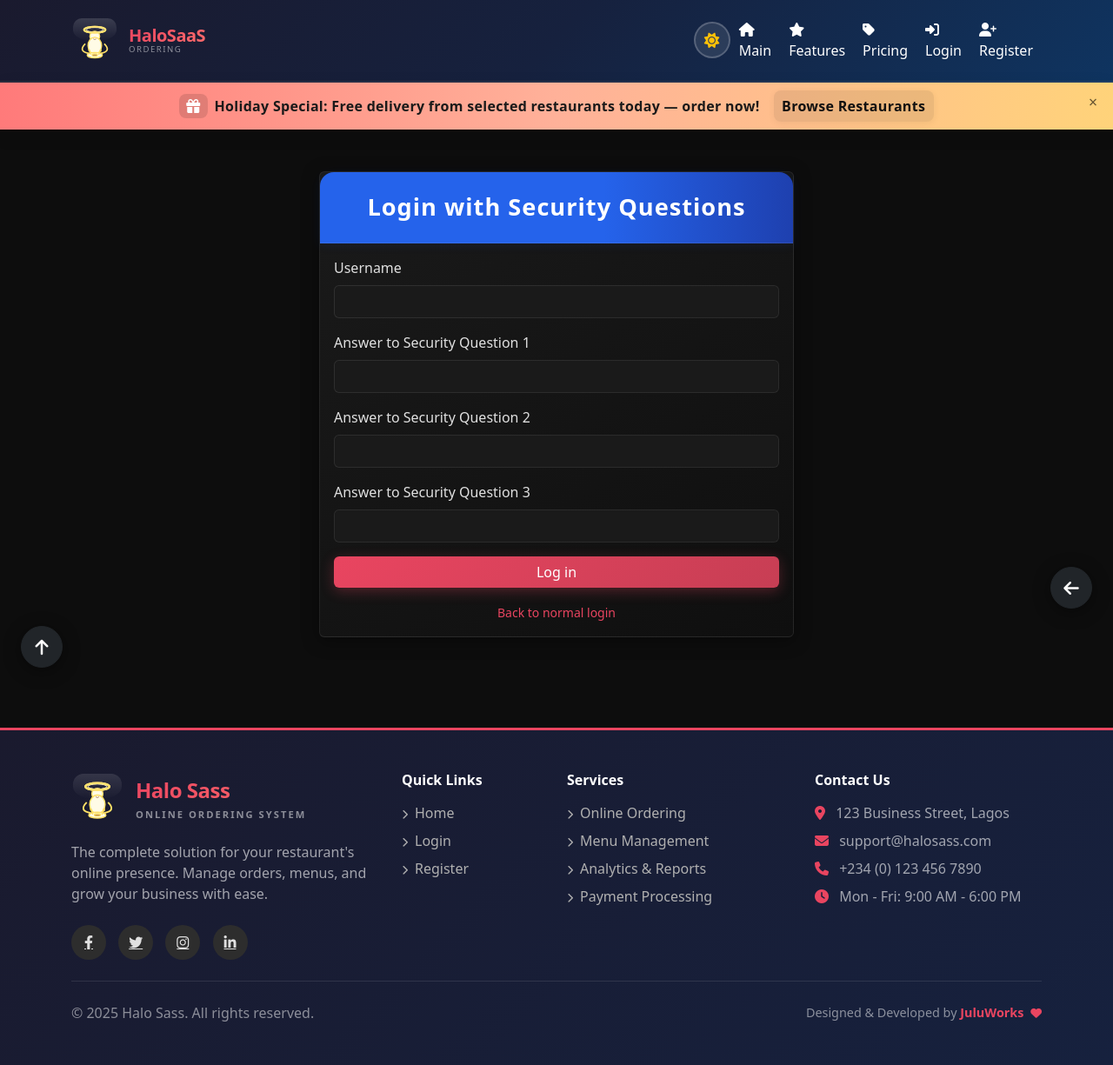
After one commit to Deejulu/halosaas, a Django app: page /accounts/security_question_login/ in a window 1280 px wide. The commit adds this page. Shown: the whole page at 87% size. Run offline with Django 4.2, Linux system fonts and the light colour scheme; parts of the project's set-up code (start-up, migrations or seed data) failed here and were passed over; some libraries are stand-ins or nearby versions.

Commit message:
Add security question login page, link, backend logic, and loader support. Improve header styling.

```diff
--- a/accounts/forms.py
+++ b/accounts/forms.py
@@ -1,7 +1,6 @@
 from django import forms
 from django.contrib.auth.forms import UserCreationForm
 from .models import CustomUser
-
 class CustomUserCreationForm(UserCreationForm):
     email = forms.EmailField(required=True, label='Email address')
     phone_number = forms.CharField(max_length=15, required=False, label='Phone (optional)')
--- /dev/null
+++ b/accounts/security_question_login_form.py
@@ -0,0 +1,25 @@
+from django import forms
+from .models import CustomUser
+
+class SecurityQuestionLoginForm(forms.Form):
+    username = forms.CharField(label='Username', max_length=150)
+    answer1 = forms.CharField(label='Answer to Security Question 1', max_length=100, widget=forms.TextInput(attrs={'placeholder': 'Answer 1'}))
+    answer2 = forms.CharField(label='Answer to Security Question 2', max_length=100, widget=forms.TextInput(attrs={'placeholder': 'Answer 2'}))
+    answer3 = forms.CharField(label='Answer to Security Question 3', max_length=100, widget=forms.TextInput(attrs={'placeholder': 'Answer 3'}))
+
+    def clean(self):
+        cleaned_data = super().clean()
+        username = cleaned_data.get('username')
+        answer1 = cleaned_data.get('answer1', '').lower().strip()
+        answer2 = cleaned_data.get('answer2', '').lower().strip()
+        answer3 = cleaned_data.get('answer3', '').lower().strip()
+        try:
+            user = CustomUser.objects.get(username__iexact=username)
+        except CustomUser.DoesNotExist:
+            raise forms.ValidationError('No user found with this username.')
+        if (user.security_answer1.lower().strip() != answer1 or
+            user.security_answer2.lower().strip() != answer2 or
+            user.security_answer3.lower().strip() != answer3):
+            raise forms.ValidationError('One or more answers are incorrect.')
+        cleaned_data['user'] = user
+        return cleaned_data
--- a/accounts/urls.py
+++ b/accounts/urls.py
@@ -10,6 +10,7 @@ urlpatterns = [
     path('account_recovery/', views.account_recovery, name='account_recovery'),
     # Security questions
     path('security_questions/', views.security_questions, name='security_questions'),
+    path('security_question_login/', views.security_question_login, name='security_question_login'),
     # Password reset (forgot password)
     path('password_reset/', auth_views.PasswordResetView.as_view(), name='password_reset'),
     path('password_reset/done/', auth_views.PasswordResetDoneView.as_view(), name='password_reset_done'),
--- a/accounts/views.py
+++ b/accounts/views.py
@@ -4,6 +4,7 @@ from django.contrib import messages
 from django.contrib.auth.decorators import login_required
 from .forms import CustomUserCreationForm, AccountRecoveryForm, SecurityQuestionsForm
 from .models import CustomUser
+from .security_question_login_form import SecurityQuestionLoginForm
 
 def register(request):
     if request.method == 'POST':
@@ -19,27 +20,26 @@ def register(request):
     return render(request, 'accounts/register.html', {'form': form})
 
 def user_login(request):
+    password_login_failed = False
+    user = None
     if request.method == 'POST':
         username = request.POST['username']
         password = request.POST['password']
         user = authenticate(request, username=username, password=password)
-
         if user is not None:
             login(request, user)
             messages.success(request, f'Welcome back, {username}!')
-            # Set session flag for welcome overlay
             request.session['show_welcome_overlay'] = True
-            # Set loader flag for all users after login
             request.session['show_loader_after_login'] = True
-            # If customer has a preferred restaurant, redirect there
-            if user.role == 'customer' and user.preferred_restaurant:
+            if user.role == 'customer' and hasattr(user, 'preferred_restaurant') and user.preferred_restaurant:
                 messages.info(request, f'Taking you to {user.preferred_restaurant.name}!')
                 return redirect('restaurant_detail', slug=user.preferred_restaurant.slug)
             return redirect('dashboard')
         else:
-            messages.error(request, 'Invalid username or password.')
-
-    return render(request, 'accounts/login.html')
+            password_login_failed = True
+    return render(request, 'accounts/login.html', {
+        'password_login_failed': password_login_failed,
+    })
 
 
 def account_recovery(request):
@@ -75,3 +75,21 @@ def security_questions(request):
         form = SecurityQuestionsForm(instance=request.user)
 
     return render(request, 'accounts/security_questions.html', {'form': form})
+
+def security_question_login(request):
+    form = SecurityQuestionLoginForm(request.POST or None)
+    login_failed = False
+    if request.method == 'POST':
+        if form.is_valid():
+            user = form.cleaned_data['user']
+            login(request, user)
+            messages.success(request, f'Welcome back, {user.username}! (Security Questions)')
+            request.session['show_welcome_overlay'] = True
+            request.session['show_loader_after_login'] = True
+            return redirect('dashboard')
+        else:
+            login_failed = True
+    return render(request, 'accounts/security_question_login.html', {
+        'form': form,
+        'login_failed': login_failed,
+    })
--- /dev/null
+++ b/templates/accounts/security_question_login.html
@@ -0,0 +1,46 @@
+{% extends 'base.html' %}
+{% load crispy_forms_tags %}
+
+{% block title %}Login with Security Questions{% endblock %}
+
+{% block content %}
+<div class="container mt-5">
+    <div class="row justify-content-center">
+        <div class="col-md-6">
+            <div class="card shadow">
+                <div class="card-header bg-primary text-white text-center py-4" style="background: linear-gradient(90deg, #2563eb 60%, #1e40af 100%); box-shadow: 0 2px 12px rgba(37,99,235,0.10); border-radius: 1rem 1rem 0 0;">
+                    <h3 class="mb-0 fw-bold" style="letter-spacing:1px; font-size:1.7rem;">Login with Security Questions</h3>
+                </div>
+                <div class="card-body">
+                    <form method="post" autocomplete="off">
+                        {% csrf_token %}
+                        <div class="mb-3">
+                            <label for="username" class="form-label">Username</label>
+                            <input type="text" class="form-control" id="username" name="username" required value="{{ form.username.value|default:'' }}">
+                        </div>
+                        <div class="mb-3">
+                            <label class="form-label">Answer to Security Question 1</label>
+                            <input type="text" class="form-control" name="answer1" required value="{{ form.answer1.value|default:'' }}">
+                        </div>
+                        <div class="mb-3">
+                            <label class="form-label">Answer to Security Question 2</label>
+                            <input type="text" class="form-control" name="answer2" required value="{{ form.answer2.value|default:'' }}">
+                        </div>
+                        <div class="mb-3">
+                            <label class="form-label">Answer to Security Question 3</label>
+                            <input type="text" class="form-control" name="answer3" required value="{{ form.answer3.value|default:'' }}">
+                        </div>
+                        {% if login_failed %}
+                        <div class="alert alert-danger">Incorrect username or security answers.</div>
+                        {% endif %}
+                        <button type="submit" class="btn btn-primary w-100">Log in</button>
+                    </form>
+                    <div class="text-center mt-3">
+                        <a href="{% url 'login' %}" class="text-decoration-none small">Back to normal login</a>
+                    </div>
+                </div>
+            </div>
+        </div>
+    </div>
+</div>
+{% endblock %}
```
Also changed, not shown: templates/accounts/login.html (+22 -43 lines).
